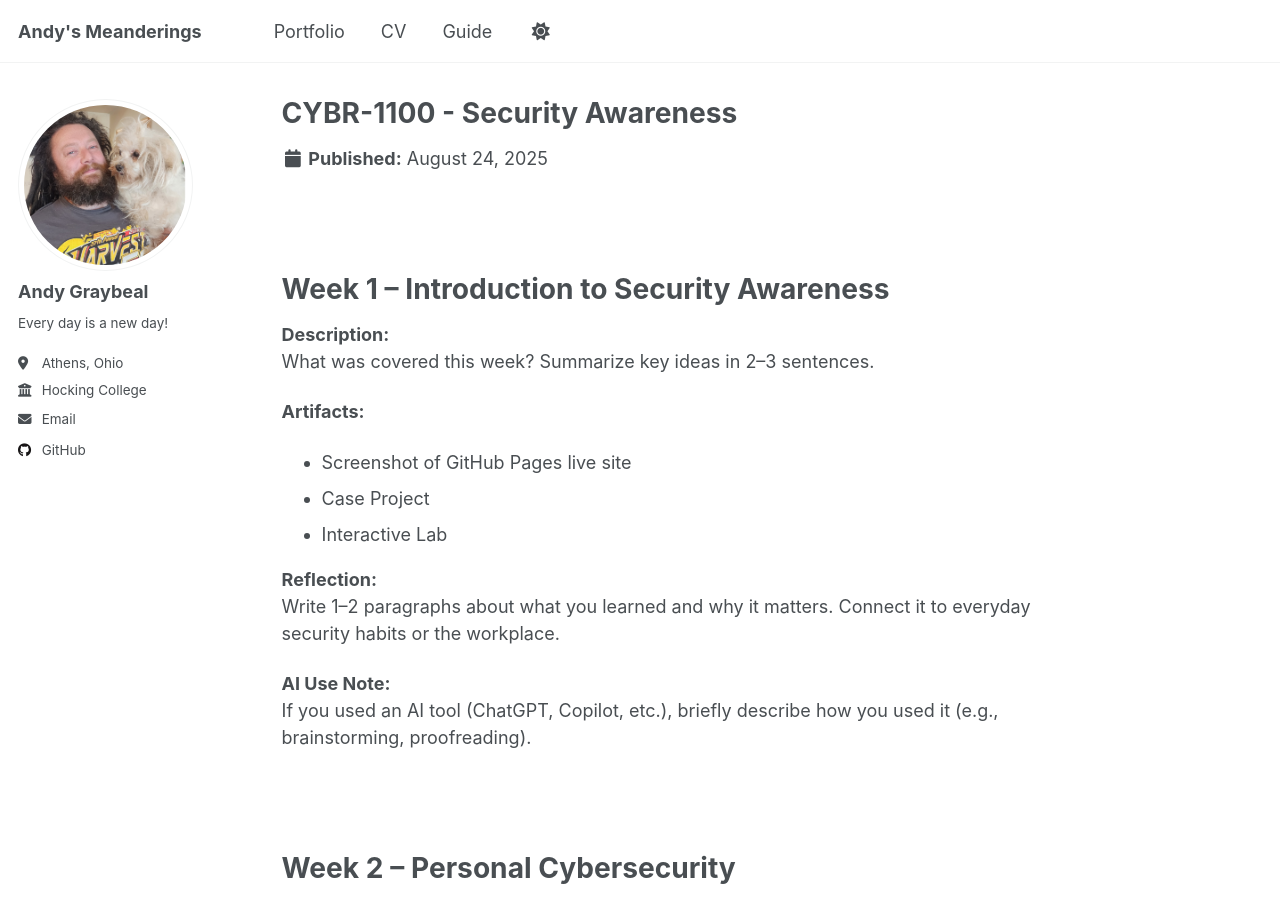
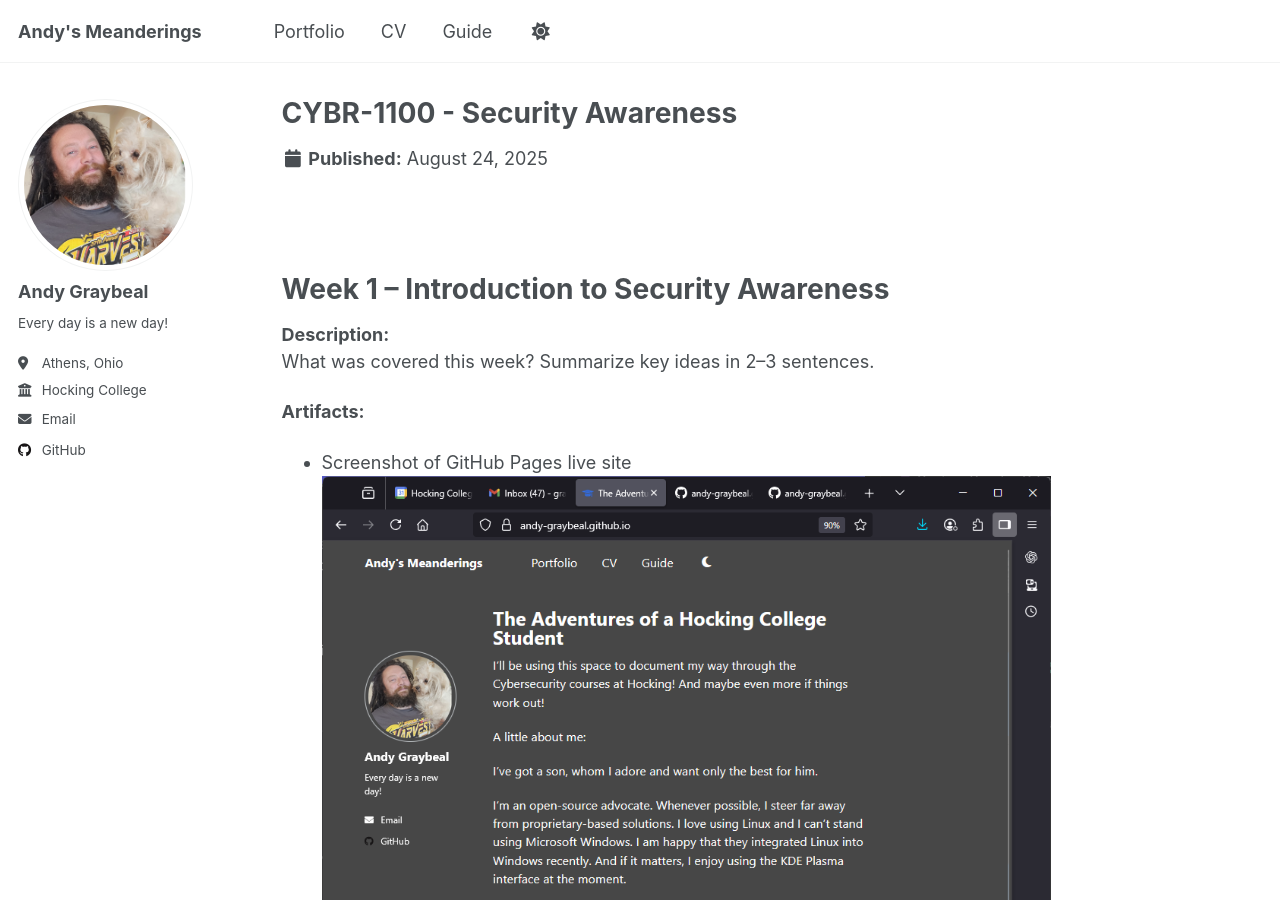
Before and after one commit to andy-graybeal/andy-graybeal.github.io, a Jekyll site: the page built from _portfolio/cybr-1100-security-awareness.md, in a window 1280 px wide and 900 px high. Built offline with Jekyll 4.4.1, drawn with Linux system fonts in a browser that asks for light colours; a script that is not in the unit is left out.

Commit message:
Update cybr-1100-security-awareness.md

```diff
--- a/_portfolio/cybr-1100-security-awareness.md
+++ b/_portfolio/cybr-1100-security-awareness.md
@@ -1,6 +1,6 @@
 ---
 title: "CYBR-1100 - Security Awareness"
-excerpt: "Collection of things from in Hocking College's CYBR-1100 class" # <br/><img src='/images/500x300.png'>"
+excerpt: "Collection of things from in Hocking College's CYBR-1100 class" # <br/><img src='/images/500x300.png'>
 collection: portfolio
 ---
 
@@ -11,7 +11,7 @@ collection: portfolio
 What was covered this week? Summarize key ideas in 2–3 sentences.
 
 **Artifacts:**
-- Screenshot of GitHub Pages live site
+- Screenshot of GitHub Pages live site <br> <img src='/images/Screenshot_of_Live_github.io.png'>
 - Case Project
 - Interactive Lab
 
```
